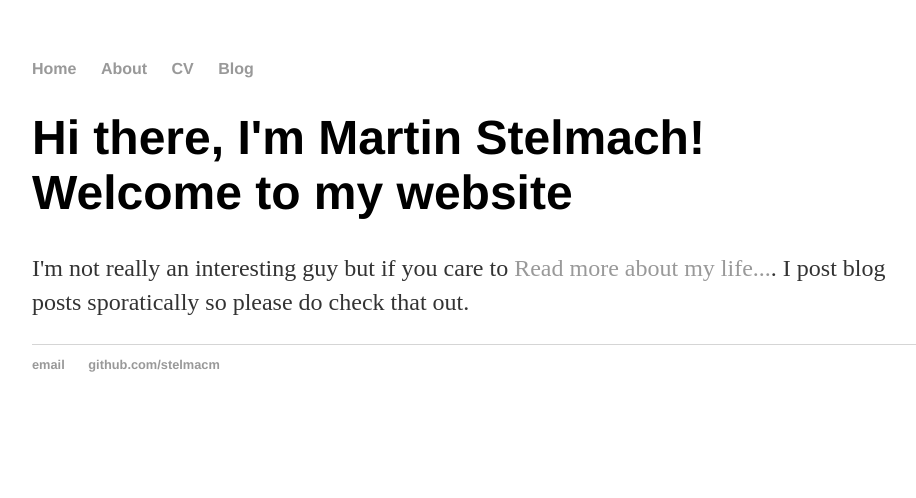
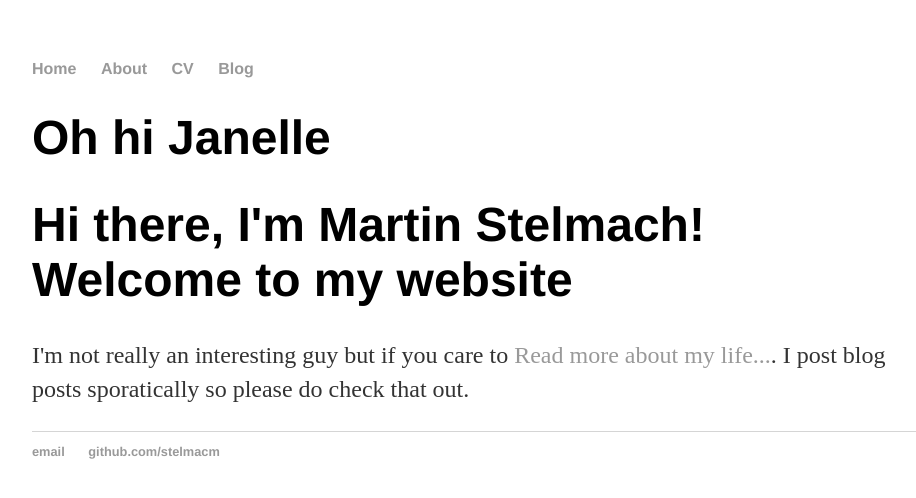
Before and after one commit to stelmacm/stelmacm.github.io, a Jekyll site: the page built from index.html, in a window 1280 px wide. Shown: the top 498 px of the page, without its empty margins (160-1076 px from the left). Built offline with Jekyll 4.4.1, drawn with Linux system fonts in a browser that asks for light colours.

Commit message:
Update index.html

```diff
--- a/index.html
+++ b/index.html
@@ -3,6 +3,7 @@ layout: default
 title: Martin Stelmach
 ---
 <div class="blurb">
+	<h1> Oh hi Janelle </h1>
 	<h1>Hi there, I'm Martin Stelmach! Welcome to my website</h1>
 	<p>I'm not really an interesting guy but if you care to <a href="/about">Read more about my life...</a>. I post blog posts sporatically so please do check that out.</p>
 </div><!-- /.blurb -->
```
